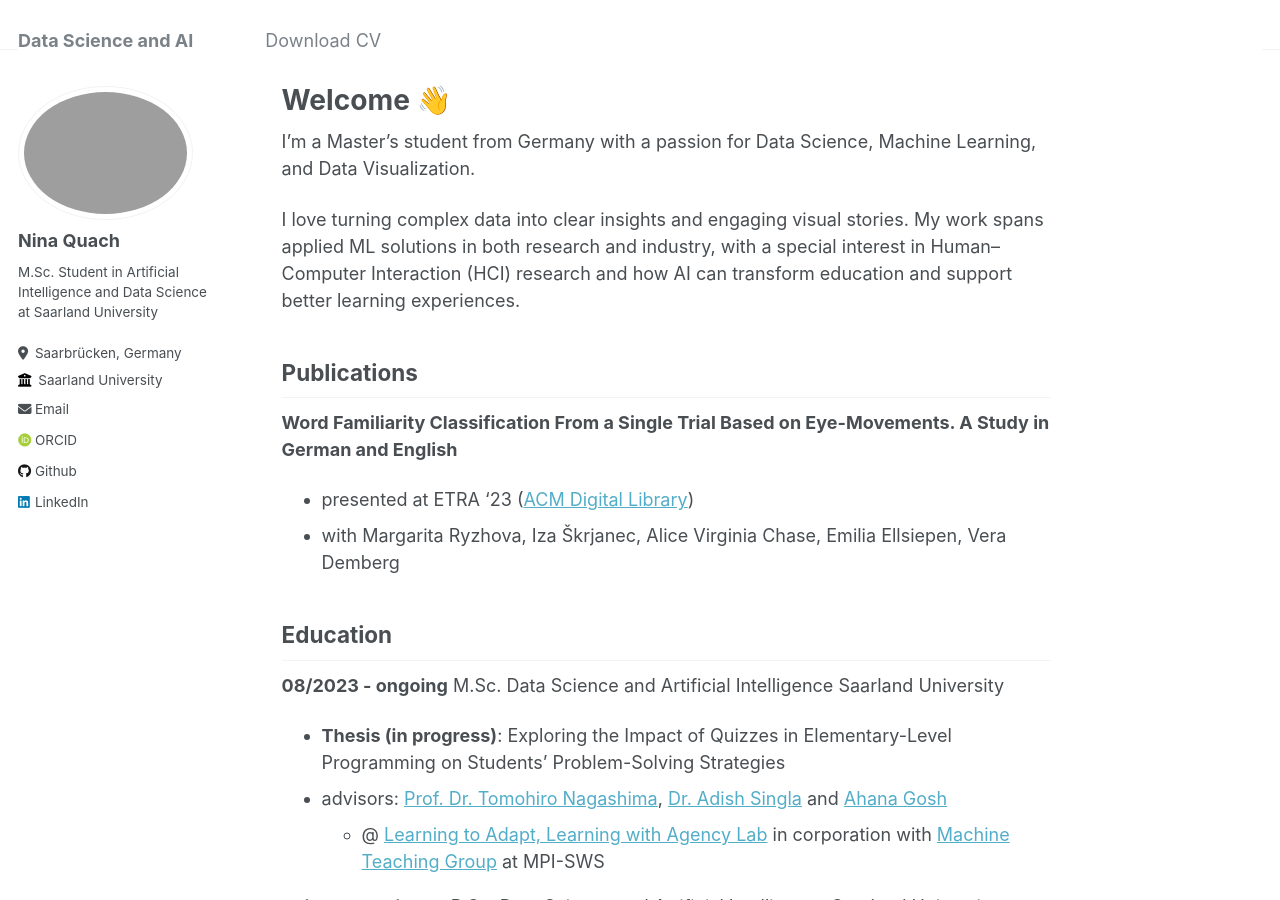
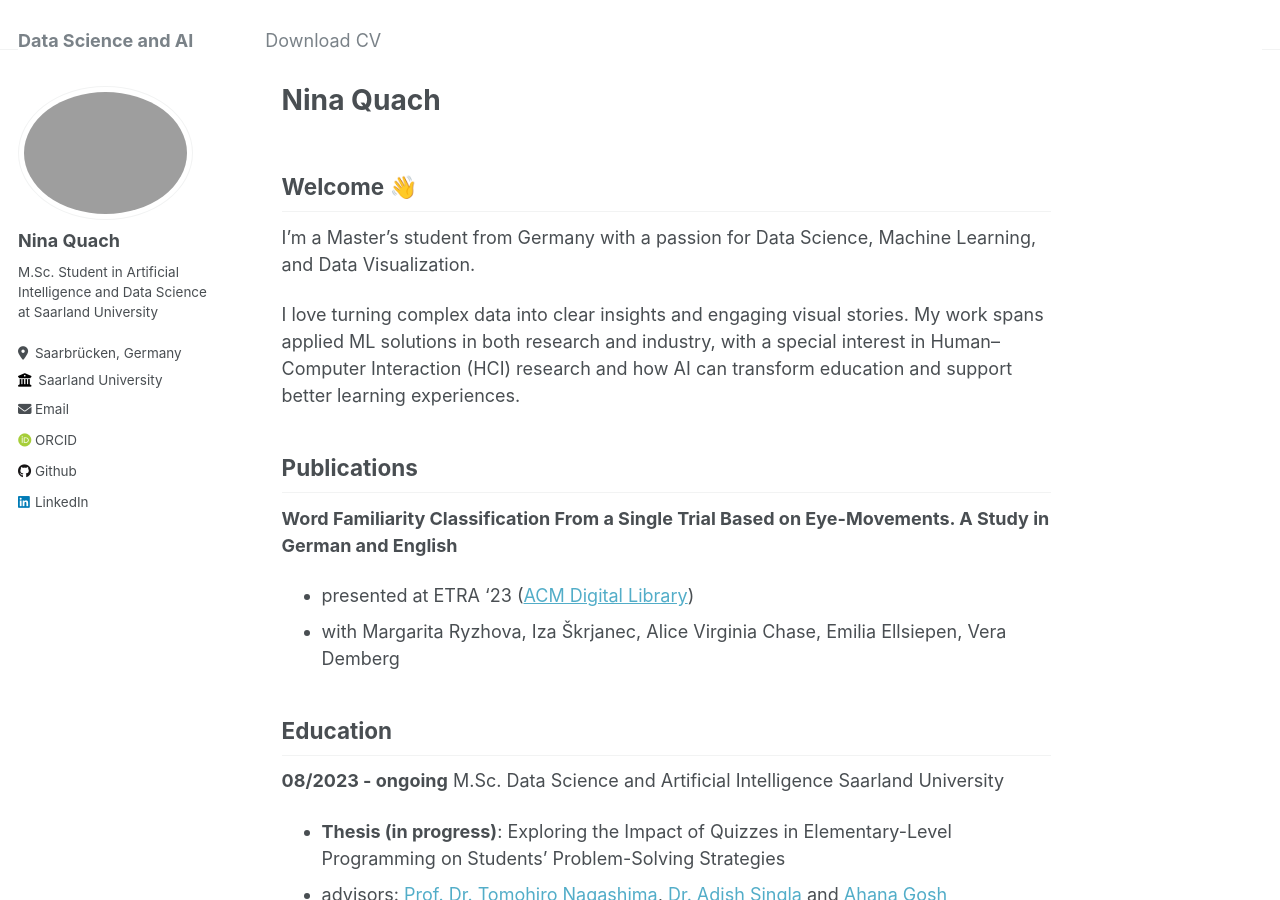
Before and after one commit to q-nina/q-nina.github.io, a Jekyll site: the page built from _pages/about.md, in a window 1280 px wide and 900 px high. Built offline with Jekyll 4.4.1, drawn with Linux system fonts in a browser that asks for light colours; some web fonts are replaced.

Commit message:
title fix

```diff
--- a/_pages/about.md
+++ b/_pages/about.md
@@ -1,11 +1,13 @@
 ---
 permalink: /
-title: "Welcome 👋"
+title: "Nina Quach"
 author_profile: true
 redirect_from:
   - /about/
   - /about.html
 ---
+
+## <span style="color:800000">Welcome 👋</span>
 
 I’m a Master’s student from Germany with a passion for Data Science, Machine Learning, and Data Visualization.
 
```
